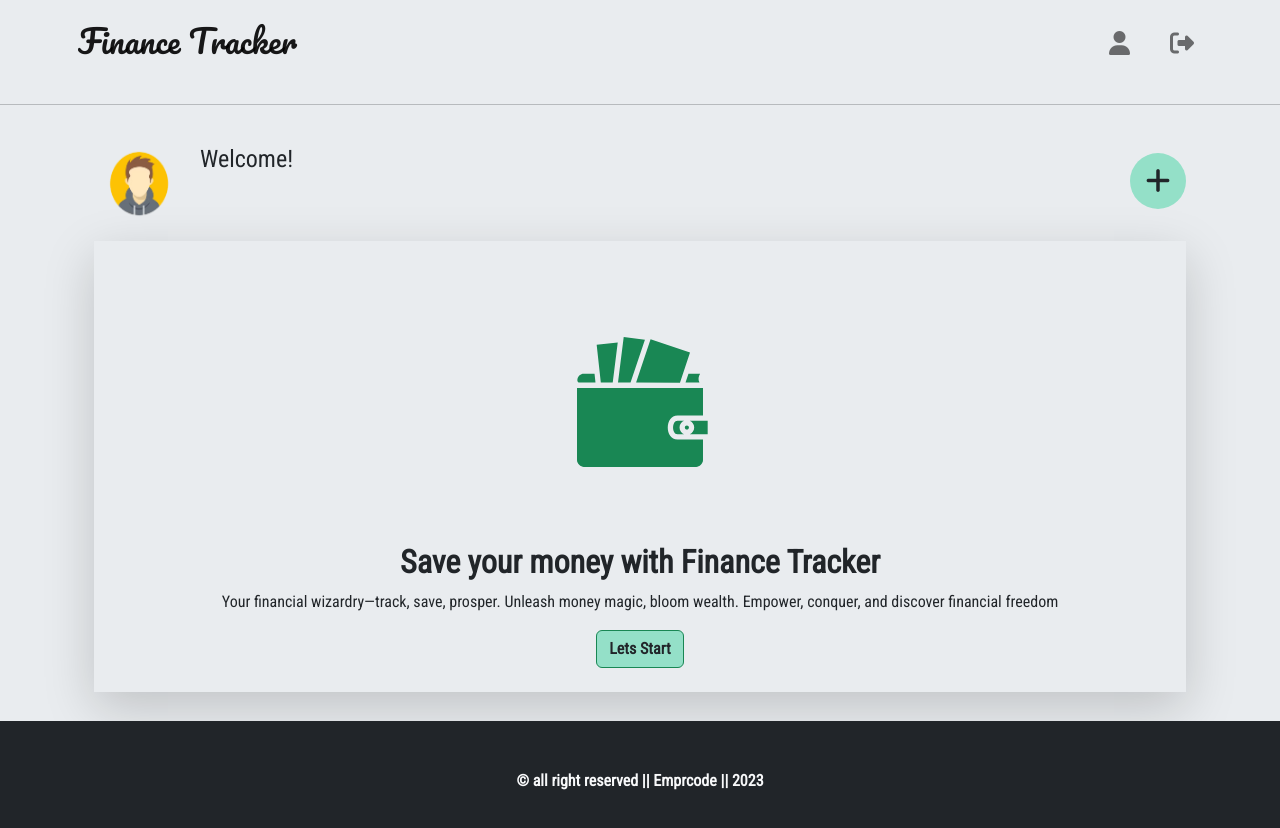
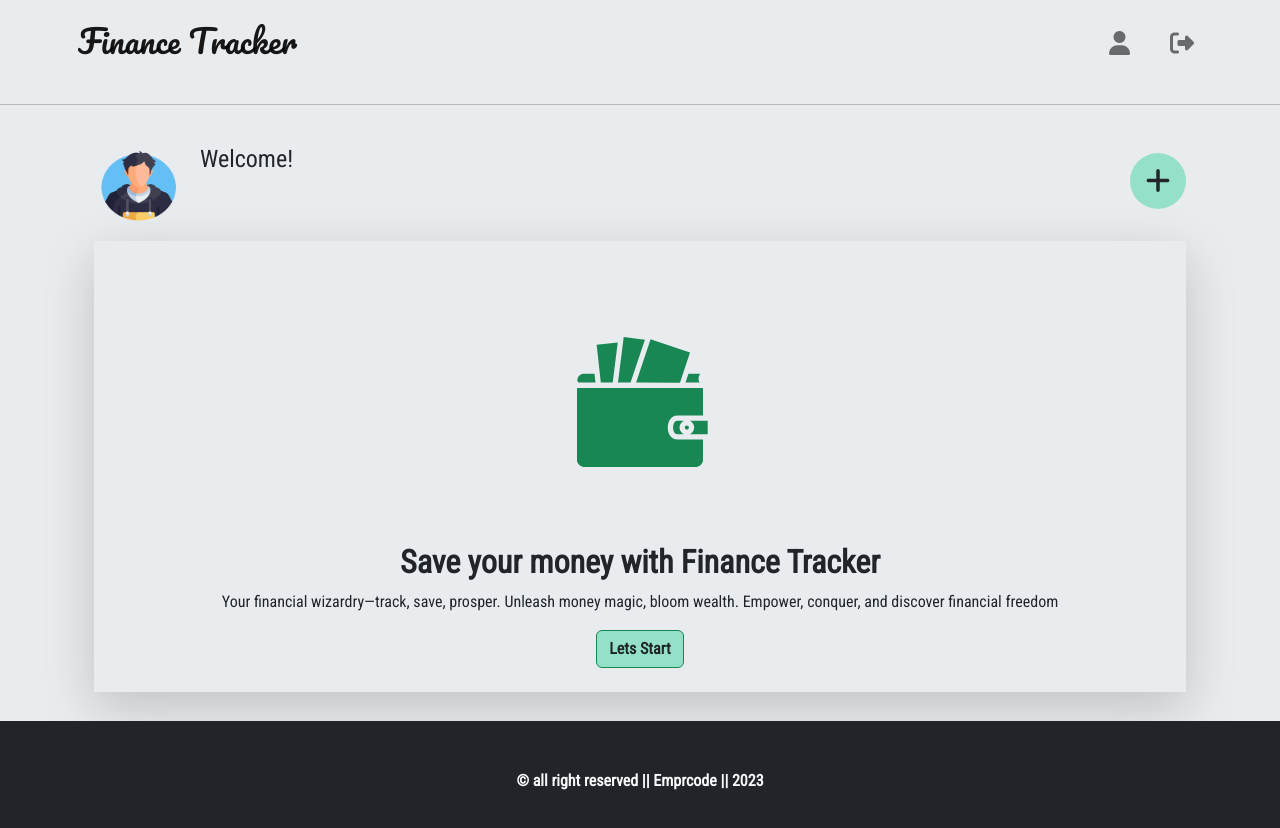
Before and after one commit to Emprcode/ft-v2, a React (Create React App) app: page /dashboard in a window 1280 px wide. Shown: the top 828 px of the page. Built offline with nearby package versions, Linux system fonts and the light colour scheme.

Commit message:
code updated

```diff
--- a/src/pages/dashboard/Dashboard.js
+++ b/src/pages/dashboard/Dashboard.js
@@ -1,7 +1,7 @@
 import "./Dashboard.css";
 import { MainLayout } from "../../components/layout/MainLayout";
 import { Button, Col, Container, Row } from "react-bootstrap";
-import avatar from "../../assets/avatar.png";
+import person from "../../assets/person.png";
 import { Link, useNavigate } from "react-router-dom";
 import { TransactionCard } from "../../components/card/TransactionCard";
 import { useEffect } from "react";
@@ -46,7 +46,7 @@ const Dashboard = ({ tranactions, user }) => {
         <Row>
           <Col>
             <div className="d-flex">
-              <img src={avatar} alt="avatar" width="90px" height="80px" />
+              <img src={person} alt="avatar" width="90px" height="80px" />
               <div className="mx-3">
                 <h4 className="text-center">Welcome!</h4>
                 <h2 className="fw-bold"> {user?.name}</h2>
```
Also changed, not shown: src/assets/person.png (added).
